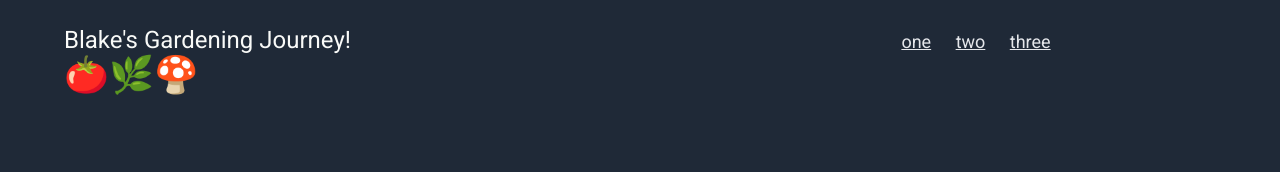
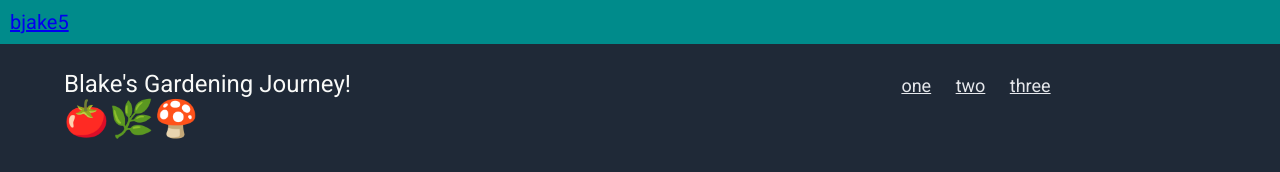
Before and after one commit to bjake5/gardening, a plain HTML site: page index.html in a window 1280 px wide. Shown: the top 172 px of the page. Drawn offline with Linux system fonts and the light colour scheme.

Commit message:
Add nav bar to github project repo

```diff
--- a/index.html
+++ b/index.html
@@ -13,6 +13,9 @@
     <!-- Body of the page-->
 
     <body>
+        <div id="nav-bar">
+            <a href="https://bjake5.github.io/">bjake5</a>
+        </div>
         <div id="header">
             <div id="header-logo">
                 <p>Blake's Gardening Journey!</p>
--- a/resources/css/styles.css
+++ b/resources/css/styles.css
@@ -11,6 +11,17 @@ body {
 section {
     padding-top: 3%;
     padding-bottom: 3%;
+}
+
+#nav-bar {
+    background-color: darkcyan;
+    font-size: 20px;
+    text-align: left;
+    padding: 10px;
+}
+
+#nav-bar a:visited {
+    color: white;
 }
 
 #header {
```
